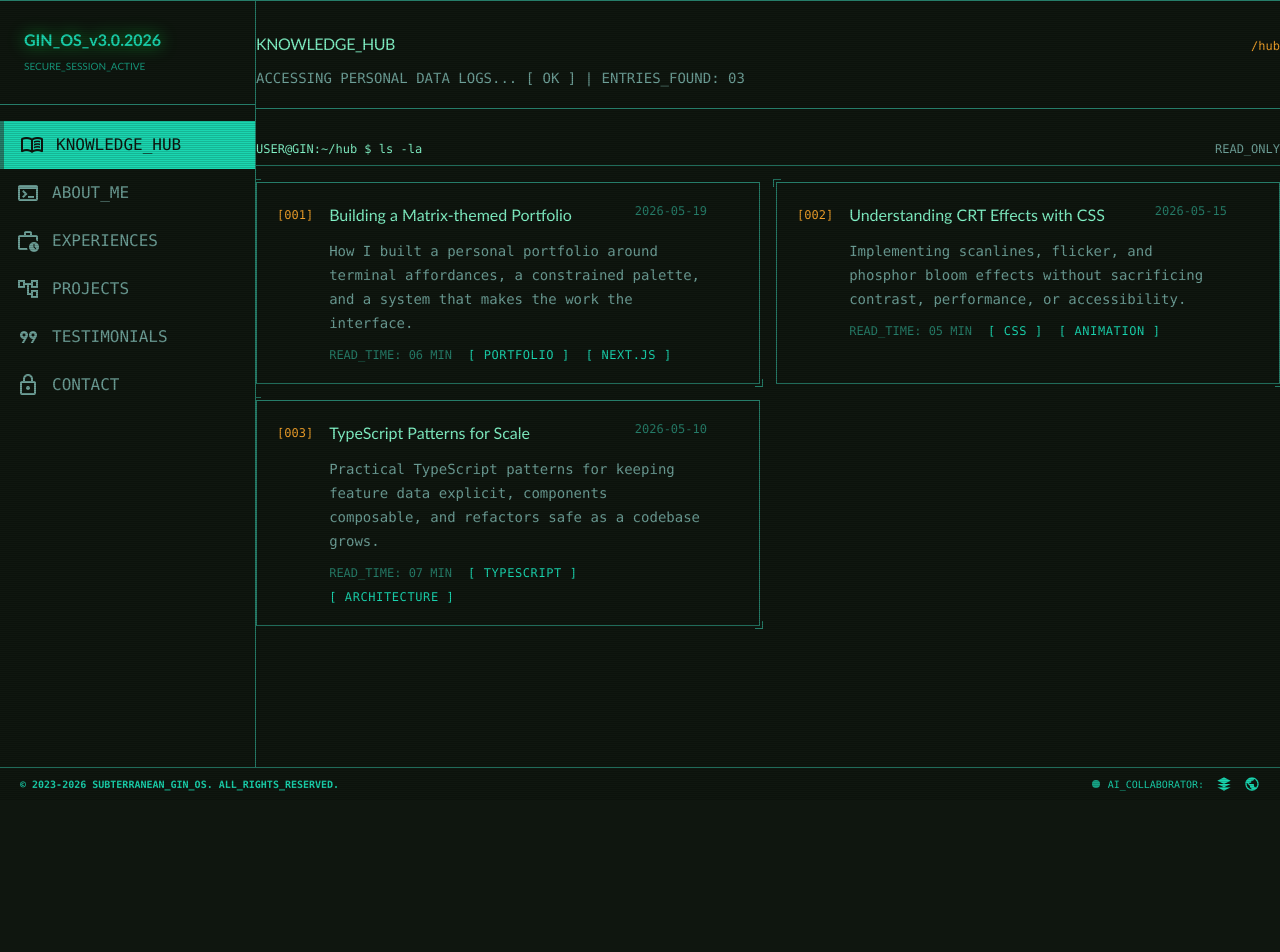
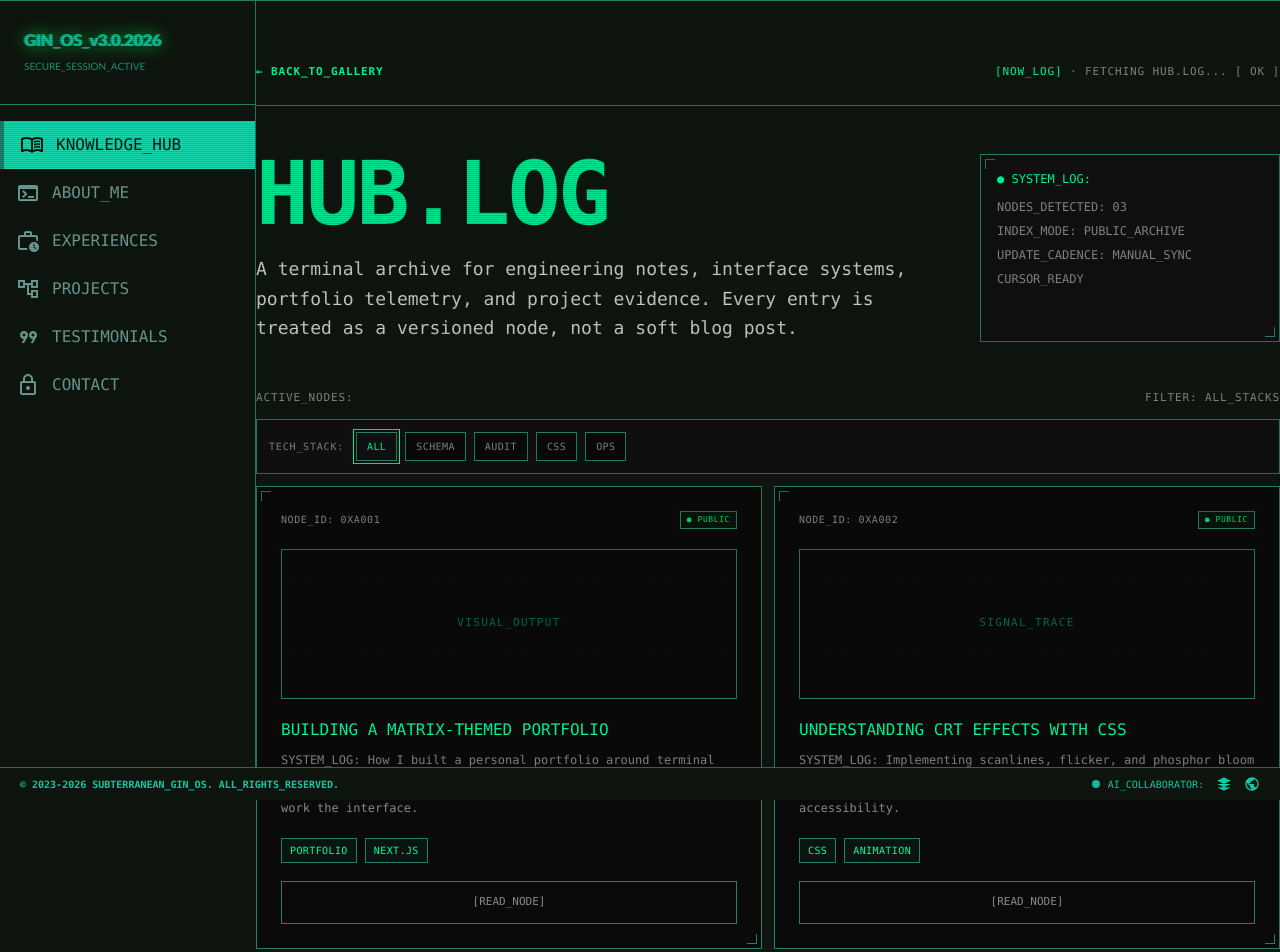
Before and after one commit to ginn1111/maxtrix-portfolio, a Next.js app: page /hub in a window 1280 px wide. Shown: the top 952 px of the page. Before the commit the page ends 800 px from the top, so only its background shows below. Built offline with nearby package versions, Linux system fonts and the light colour scheme.

Commit message:
feat: align hub with data archive design

```diff
--- a/app/hub/page.tsx
+++ b/app/hub/page.tsx
@@ -1,33 +1,51 @@
-import { BlogCard } from "@/components/blog/blog-card";
+import Link from "next/link";
+import { BlogFilter } from "@/components/blog/blog-filter";
 import { BLOG_POSTS } from "@/data/blog";
 
 export default function HubPage() {
   return (
-    <div className="w-full max-w-5xl space-y-8">
-      <header className="space-y-3 border-b border-primary-fixed-dim pb-5">
-        <div className="flex flex-wrap items-baseline justify-between gap-3">
-          <h1 className="font-heading text-headline-xl tracking-tight text-primary-fixed">
-            KNOWLEDGE_HUB
+    <div className="w-full max-w-6xl px-0 pb-8 pt-4 font-mono text-[#cccccc] sm:pt-8">
+      <nav className="flex flex-col gap-2 border-b border-[#2a2a2a] pb-6 text-[11px] uppercase tracking-[0.08em] sm:flex-row sm:items-center sm:justify-between">
+        <Link href="/projects" className="font-bold text-[#00ff9f] hover:underline focus-visible:outline focus-visible:outline-1 focus-visible:outline-offset-2 focus-visible:outline-[#00ff9f]">← BACK_TO_GALLERY</Link>
+        <span className="text-[#888888]"><span className="text-[#00ff9f]">[NOW_LOG]</span> · FETCHING HUB.LOG... [ OK ]</span>
+      </nav>
+
+      <header className="grid gap-6 overflow-hidden py-9 sm:py-12 lg:grid-cols-[minmax(0,1.4fr)_minmax(240px,0.6fr)]">
+        <div>
+          <h1 className="font-heading text-[clamp(36px,8vw,88px)] font-bold uppercase leading-[0.92] tracking-[-0.03em] text-[#00ff9f] animate-flicker">
+            hub.log
           </h1>
-          <span className="font-mono text-xs text-secondary">/hub</span>
+          <p className="mt-5 max-w-3xl text-[clamp(15px,2vw,18px)] leading-relaxed text-[#cccccc]">
+            A terminal archive for engineering notes, interface systems, portfolio telemetry, and project evidence. Every entry is treated as a versioned node, not a soft blog post.
+          </p>
         </div>
-        <p className="font-mono text-sm text-on-surface-variant">
-          ACCESSING PERSONAL DATA LOGS... [ OK ] | ENTRIES_FOUND: {BLOG_POSTS.length.toString().padStart(2, "0")}
-        </p>
+
+        <aside className="relative overflow-hidden border border-[#2a2a2a] bg-[#111111] p-4" aria-label="System log">
+          <span className="absolute left-1 top-1 h-2.5 w-2.5 border-l border-t border-[#00ff9f66]" aria-hidden="true" />
+          <span className="absolute bottom-1 right-1 h-2.5 w-2.5 border-b border-r border-[#00ff9f66]" aria-hidden="true" />
+          <span className="pointer-events-none absolute inset-0 bg-[repeating-linear-gradient(to_bottom,transparent_0px,transparent_3px,rgba(0,0,0,0.08)_3px,rgba(0,0,0,0.08)_4px)]" aria-hidden="true" />
+          <div className="relative text-xs uppercase text-[#00ff9f]">● SYSTEM_LOG:</div>
+          <div className="relative mt-3 space-y-2 text-xs text-[#888888]">
+            <p>NODES_DETECTED: {BLOG_POSTS.length.toString().padStart(2, "0")}</p>
+            <p>INDEX_MODE: PUBLIC_ARCHIVE</p>
+            <p>UPDATE_CADENCE: MANUAL_SYNC</p>
+            <p>CURSOR_READY <span className="ml-0.5 inline-block h-3.5 w-[9px] bg-[#00ff9f] align-[-2px] animate-blink-block" aria-hidden="true" /></p>
+          </div>
+        </aside>
       </header>
 
-      <section className="space-y-4" aria-labelledby="blog-index-heading">
-        <div className="flex items-center justify-between border-b border-outline-variant pb-2 font-mono text-xs text-on-surface-variant">
-          <h2 id="blog-index-heading" className="text-primary-fixed">
-            USER@GIN:~/hub $ ls -la
-          </h2>
-          <span>READ_ONLY</span>
+      <section aria-labelledby="archive-title">
+        <div className="mb-3 flex flex-col justify-between gap-2 text-[11px] uppercase tracking-[0.08em] text-[#888888] sm:flex-row">
+          <span id="archive-title">ACTIVE_NODES:</span>
+          <span>FILTER: ALL_STACKS</span>
         </div>
-        <div className="grid grid-cols-1 gap-4 lg:grid-cols-2">
-          {BLOG_POSTS.map((post) => (
-            <BlogCard key={post.slug} post={post} />
-          ))}
-        </div>
+        <BlogFilter posts={BLOG_POSTS} />
+      </section>
+
+      <section className="mt-10 grid gap-3 md:grid-cols-3" aria-label="Archive stats">
+        <div className="border border-[#2a2a2a] bg-[#111111] p-4"><div className="text-xs uppercase text-[#00ff9f]">● COVERAGE:</div><p className="mt-3 text-xs leading-6 text-[#888888]">PROJECT_SCHEMA [ OK ]<br />QUALITY_RULES [ OK ]<br />TOKEN_LOG [ OK ]</p></div>
+        <div className="border border-[#2a2a2a] bg-[#111111] p-4"><div className="text-xs uppercase text-[#00ff9f]">● FORMAT:</div><p className="mt-3 text-xs leading-6 text-[#888888]">MONO_ARCHIVE<br />SQUARE_NODE_CARDS<br />BRACKET_LINKS</p></div>
+        <div className="border border-[#2a2a2a] bg-[#111111] p-4"><div className="text-xs uppercase text-[#00ff9f]">● NEXT_SYNC:</div><p className="mt-3 text-xs leading-6 text-[#888888]">CONNECT REAL POSTS WHEN CONTENT EXISTS.<br />NO FAKE METRICS WRITTEN.</p></div>
       </section>
     </div>
   );
--- a/components/blog/blog-card.tsx
+++ b/components/blog/blog-card.tsx
@@ -1,40 +1,44 @@
 import Link from "next/link";
-import { Chip } from "@/components/terminal/chip";
 import type { BlogPost } from "@/data/blog";
 
 export function BlogCard({ post }: { post: BlogPost }) {
   return (
-    <Link
-      href={`/hub/blog/${post.slug}`}
-      className="group relative block border border-outline-variant bg-surface-container-lowest p-5 transition-colors hover:border-primary-fixed focus-visible:outline-none"
-    >
-      <span className="crosshair crosshair-tl" aria-hidden="true" />
-      <span className="crosshair crosshair-br" aria-hidden="true" />
-      <div className="flex items-start gap-4">
-        <span className="shrink-0 pt-1 font-mono text-xs text-secondary">
-          [{post.id}]
-        </span>
-        <div className="min-w-0 flex-1 space-y-3">
-          <div className="flex flex-wrap items-start justify-between gap-3">
-            <h2 className="font-heading text-headline-md text-on-surface transition-colors group-hover:text-primary-fixed">
-              {post.title}
-            </h2>
-            <span className="font-mono text-xs text-outline">{post.date}</span>
-          </div>
-          <p className="font-mono text-sm leading-6 text-on-surface-variant">
-            {post.excerpt}
-          </p>
-          <div className="flex flex-wrap items-center gap-x-4 gap-y-2">
-            <span className="font-mono text-xs text-outline">READ_TIME: {post.readTime}</span>
-            {post.tags.map((tag) => (
-              <Chip key={tag}>{tag}</Chip>
-            ))}
-          </div>
+    <article className="group relative min-w-0 overflow-hidden border border-[#2a2a2a] bg-[#0a0a0a] p-6 transition-colors hover:border-[#00ff9f44] hover:bg-[#111111] focus-within:outline focus-within:outline-1 focus-within:outline-offset-2 focus-within:outline-[#00ff9f] max-md:p-[18px]">
+      <span className="absolute left-1 top-1 h-2.5 w-2.5 border-l border-t border-[#00ff9f66]" aria-hidden="true" />
+      <span className="absolute bottom-1 right-1 h-2.5 w-2.5 border-b border-r border-[#00ff9f66]" aria-hidden="true" />
+      <div className="pointer-events-none absolute inset-0 bg-[repeating-linear-gradient(to_bottom,transparent_0px,transparent_3px,rgba(0,0,0,0.08)_3px,rgba(0,0,0,0.08)_4px)]" aria-hidden="true" />
+
+      <div className="relative">
+        <div className="mb-5 flex items-center justify-between gap-2.5 font-mono text-[10px] uppercase tracking-[0.06em] text-[#888888]">
+          <span>NODE_ID: 0xA{post.id}</span>
+          <span className="border border-green-700/50 bg-green-950/30 px-1.5 py-0.5 text-[8px] text-green-400">
+            ● PUBLIC
+          </span>
         </div>
-        <span className="pt-1 text-primary-fixed opacity-0 transition-opacity group-hover:opacity-100" aria-hidden="true">
-          →
-        </span>
+
+        <div className="relative mb-5 grid min-h-[150px] place-items-center overflow-hidden border border-[#2a2a2a] bg-[linear-gradient(135deg,#00ff9f0a,transparent_45%),#111111] font-mono text-[11px] uppercase tracking-[0.12em] text-[#00ff9f66]">
+          <span className="relative z-10">{post.id === "001" ? "VISUAL_OUTPUT" : post.id === "002" ? "SIGNAL_TRACE" : "MODULE_MAP"}</span>
+          <span className="absolute inset-0 opacity-20 [background-image:radial-gradient(#00ff9f1a_1px,transparent_1px)] [background-size:18px_18px]" aria-hidden="true" />
+        </div>
+
+        <h2 className="mb-2 font-heading text-base uppercase leading-[1.35] text-[#00ff9f]">
+          {post.title}
+        </h2>
+        <p className="mb-3.5 text-xs leading-6 text-[#888888]">SYSTEM_LOG: {post.excerpt}</p>
+        <div className="my-[18px] flex flex-wrap gap-2">
+          {post.tags.map((tag) => (
+            <span key={tag} className="border border-[#00ff9f44] bg-[#00ff9f0a] px-2 py-1 font-mono text-[10px] uppercase tracking-[0.04em] text-[#00ff9f]">
+              {tag.toLowerCase()}
+            </span>
+          ))}
+        </div>
+        <Link
+          href={`/hub/blog/${post.slug}`}
+          className="block border border-[#2a2a2a] p-3 text-center font-mono text-[11px] uppercase text-[#888888] transition-colors hover:text-[#00ff9f] focus-visible:outline focus-visible:outline-1 focus-visible:outline-offset-2 focus-visible:outline-[#00ff9f]"
+        >
+          [READ_NODE]
+        </Link>
       </div>
-    </Link>
+    </article>
   );
 }
--- /dev/null
+++ b/components/blog/blog-filter.tsx
@@ -0,0 +1,65 @@
+"use client";
+
+import { useMemo, useState } from "react";
+import type { BlogPost } from "@/data/blog";
+import { BlogCard } from "./blog-card";
+
+const FILTERS = ["all", "schema", "audit", "css", "ops"] as const;
+
+type Filter = (typeof FILTERS)[number];
+
+export function BlogFilter({ posts }: { posts: BlogPost[] }) {
+  const [activeFilter, setActiveFilter] = useState<Filter>("all");
+  const visiblePosts = useMemo(
+    () =>
+      posts.filter(
+        (post) =>
+          activeFilter === "all" ||
+          post.tags.some((tag) => tag.toLowerCase() === activeFilter)
+      ),
+    [activeFilter, posts]
+  );
+
+  return (
+    <>
+      <div className="mb-3 flex flex-wrap items-center gap-2 border border-[#2a2a2a] bg-[#111111] p-3 font-mono">
+        <span className="mr-1 text-[10px] uppercase tracking-[0.08em] text-[#888888]">
+          TECH_STACK:
+        </span>
+        {FILTERS.map((filter) => {
+          const isActive = activeFilter === filter;
+          return (
+            <button
+              key={filter}
+              type="button"
+              aria-pressed={isActive}
+              onClick={() => setActiveFilter(filter)}
+              className={`border px-2.5 py-1.5 text-[10px] uppercase tracking-[0.04em] transition-colors focus-visible:outline focus-visible:outline-1 focus-visible:outline-offset-2 focus-visible:outline-[#00ff9f] ${
+                isActive
+                  ? "border-[#00ff9f66] text-[#00ff9f] outline outline-1 outline-offset-2 outline-[#00ff9f]"
+                  : "border-[#2a2a2a] bg-[#0a0a0a] text-[#888888] hover:border-[#00ff9f44] hover:text-[#00ff9f]"
+              }`}
+            >
+              {filter}
+            </button>
+          );
+        })}
+      </div>
+
+      <div
+        className="grid grid-cols-1 gap-3 md:grid-cols-2"
+        aria-live="polite"
+      >
+        {visiblePosts.map((post) => (
+          <BlogCard key={post.slug} post={post} />
+        ))}
+      </div>
+
+      {visiblePosts.length === 0 && (
+        <p className="border border-[#2a2a2a] bg-[#111111] p-8 text-center font-mono text-xs uppercase tracking-[0.08em] text-[#888888]">
+          NO_MATCHING_NODES // ADJUST_FILTER_TO_CONTINUE
+        </p>
+      )}
+    </>
+  );
+}
```
